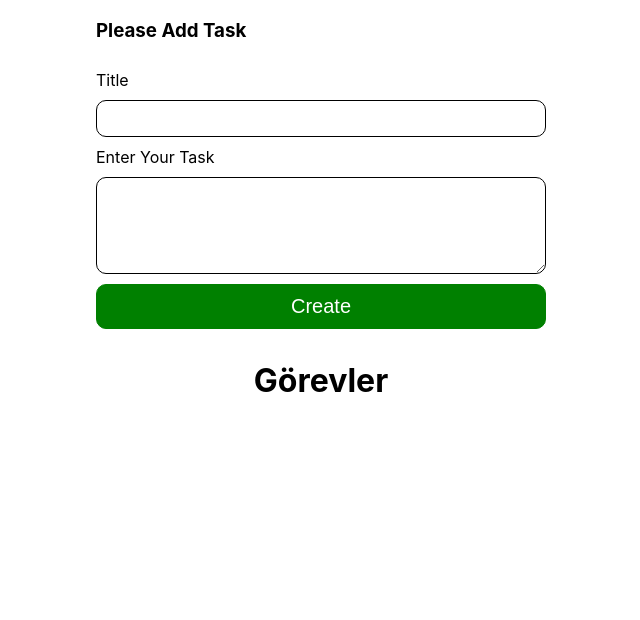
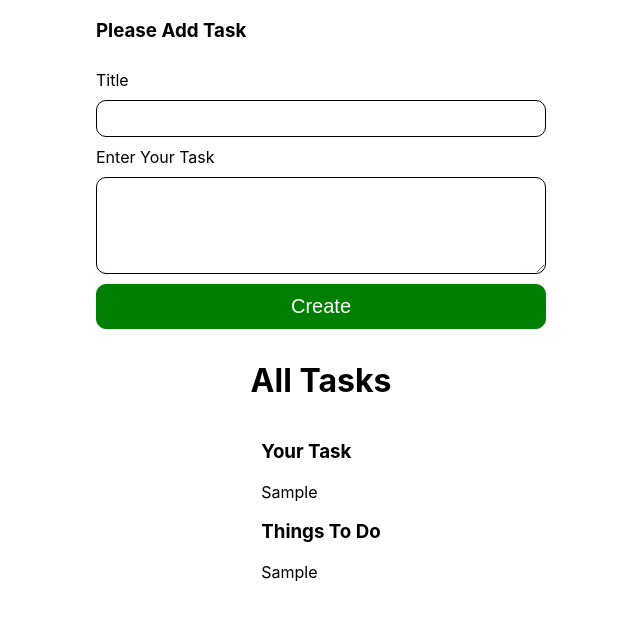
Before and after one commit to atakanhbk/Jira-Application, a React (Create React App) app: page / in a window 1280 px wide. Both pictures are taken after typing "Sample", "Sample" into the empty fields and a click on the button "Create". Shown: the top 620 px of the page, without its empty margins (319-959 px from the left). Built offline with nearby package versions, Linux system fonts and the light colour scheme.

Commit message:
Named Objects

```diff
--- a/src/App.js
+++ b/src/App.js
@@ -21,7 +21,7 @@ function App() {
   return (
     <div className="App">
       <TaskCreate onCreate={createTask} />
-      <h1>Görevler</h1>
+      <h1>All Tasks</h1>
       <TaskList tasks={tasks}/>
     </div>
   );
--- a/src/components/TaskList.js
+++ b/src/components/TaskList.js
@@ -2,7 +2,7 @@ import TaskShow from "./TaskShow";
 
 function TaskList({ tasks }) {
   return (
-    <div>
+    <div className="task-list">
       {tasks.map((task, index) => {
         return <TaskShow key={index} task={task} />;
       })}
--- a/src/components/TaskShow.js
+++ b/src/components/TaskShow.js
@@ -1,7 +1,10 @@
 function TaskShow({task}) {
     console.log(task);
     return <div>
-
+       <h3>Your Task</h3>
+       <p>{task.title}</p>
+       <h3>Things To Do</h3>
+       <p>{task.taskDesc}</p>
     </div>;
 }
 
```
